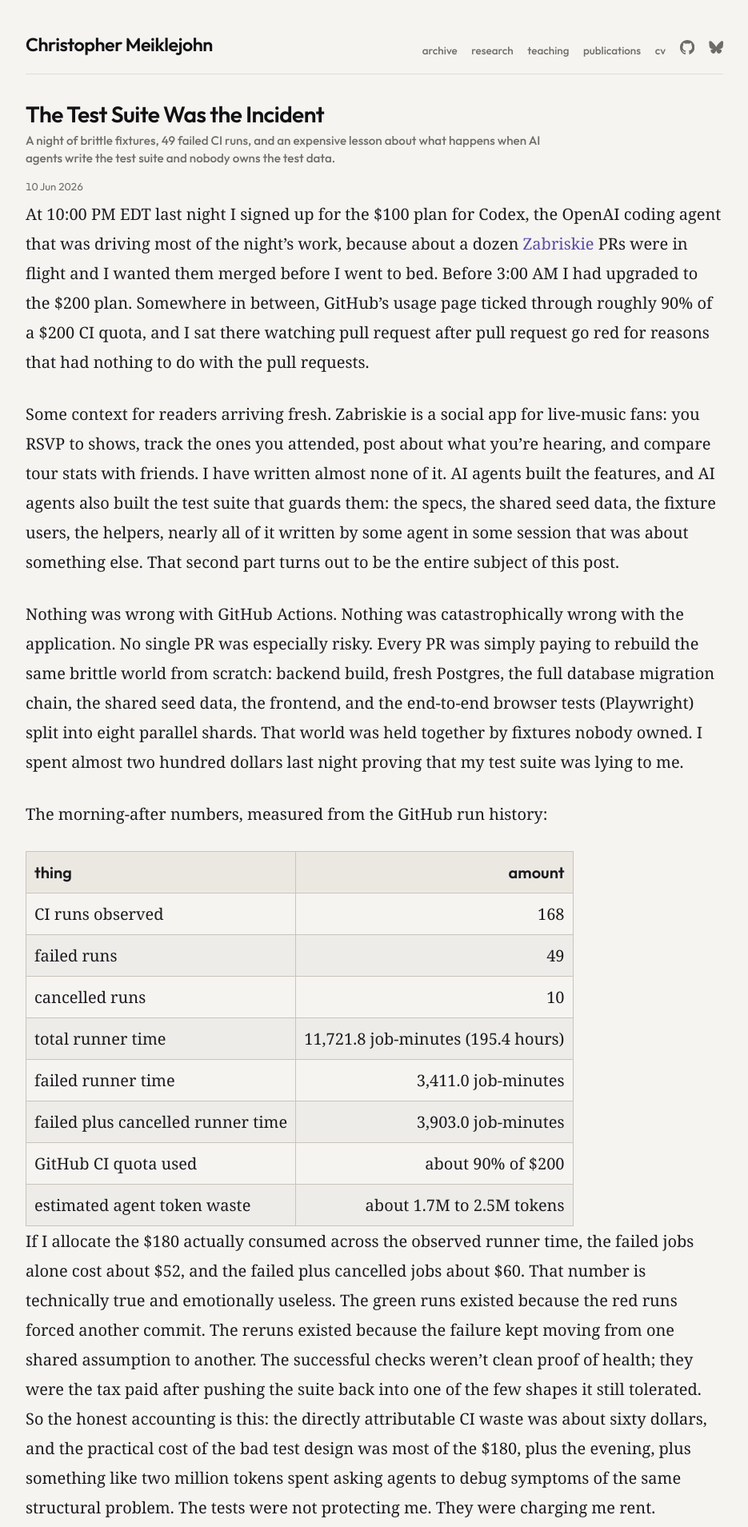
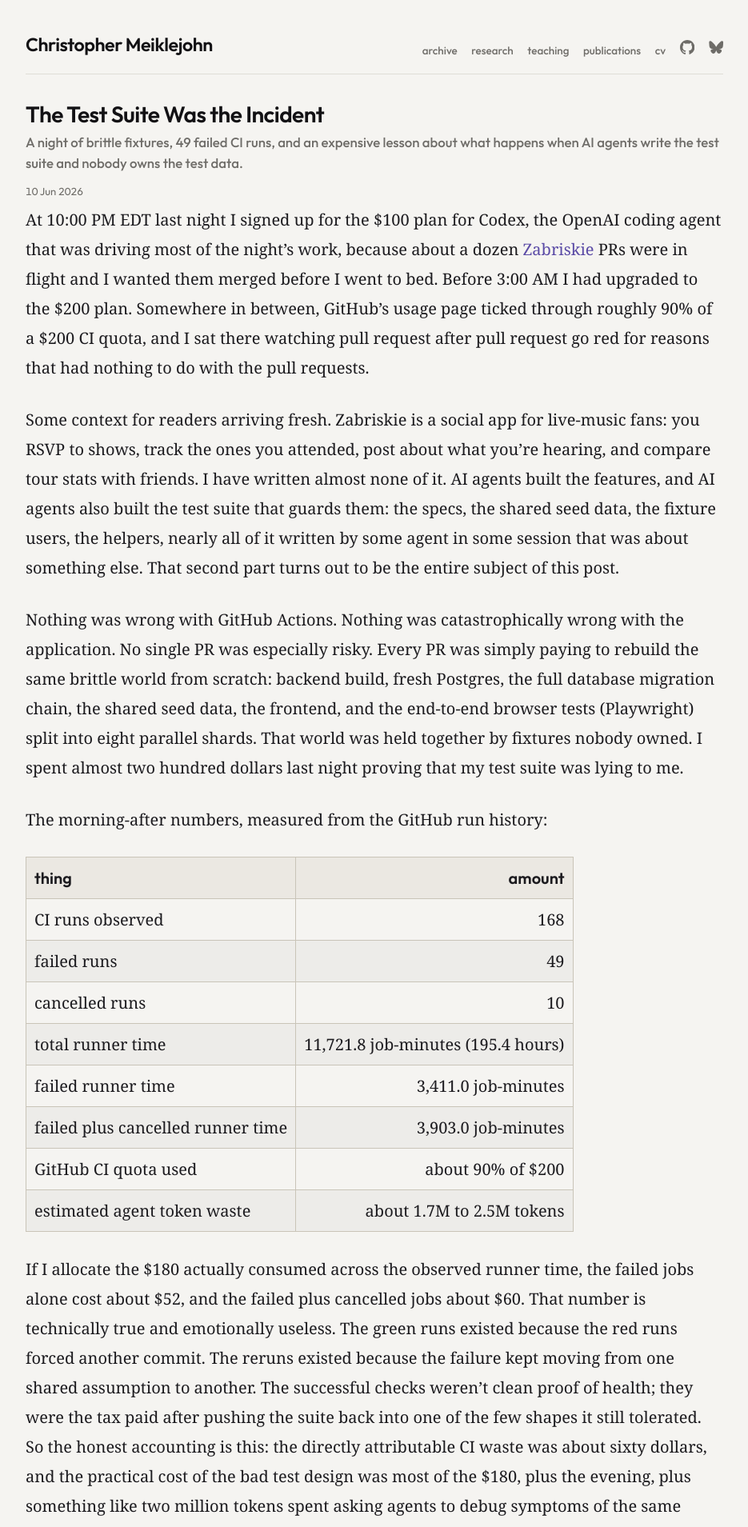
Before and after one commit to cmeiklejohn/cmeiklejohn.github.io, a Jekyll site: the page built from _posts/2026-06-10-the-test-suite-was-the-incident.markdown, in a window 1280 px wide. Shown: the top 1909 px of the page at 80% size, without its empty margins (172-1107 px from the left). Built offline with Jekyll 4.4.1, drawn with Linux system fonts in a browser that asks for light colours; some web fonts are replaced.

Commit message:
Fingerprint stylesheets; fix table spacing and subtitle width
Cloudflare fronts this site and serves /css/*.css with max-age=14400
while the HTML stays DYNAMIC, so the last two deploys shipped fresh
markup against a four-hour-old stylesheet — the CSS changes were not
visible at all. Stylesheet URLs now carry ?v={{ site.time }}, which
changes every build, so a deploy can no longer be half-applied.

Two fixes that follow from the full-width prose:

- .post #post > p had margin-top zeroed, so a paragraph after a table
  sat flush against its bottom border. Margins are symmetric again and
  collapsing gives adjacent paragraphs the same 1.4em, while a paragraph
  after a table, list, or figure now clears it. Tables also carry their
  own bottom margin; they had none.
- .post-subtitle had a 42rem cap that was invisible while the prose was
  capped at the same width. With the prose full width it stopped short
  of every paragraph under it. Cap removed, size raised to 1.05rem to
  sit correctly under a 28px title.

Co-Authored-By: Claude Opus 5 <noreply@anthropic.com>

```diff
--- a/_layouts/default.html
+++ b/_layouts/default.html
@@ -25,14 +25,19 @@
 
         <!-- Self-hosted fonts (declarations in main.css) -->
 
+        <!-- Stylesheets carry a build-time fingerprint. Cloudflare fronts this
+             site and caches /css/*.css for 4 hours (max-age=14400) while the
+             HTML stays DYNAMIC, so without this a deploy ships fresh markup
+             against a stale stylesheet. site.time changes every build. -->
+
         <!-- syntax highlighting CSS -->
-        <link rel="stylesheet" href="/css/syntax.css">
+        <link rel="stylesheet" href="/css/syntax.css?v={{ site.time | date: '%s' }}">
 
         <!-- Custom CSS -->
-        <link rel="stylesheet" href="/css/main.css">
+        <link rel="stylesheet" href="/css/main.css?v={{ site.time | date: '%s' }}">
 
         {% if page.series == "mas" %}
-        <link rel="stylesheet" href="/css/mas-series.css">
+        <link rel="stylesheet" href="/css/mas-series.css?v={{ site.time | date: '%s' }}">
         {% endif %}
 
         <link rel="alternate" type="application/rss+xml" title="{{ site.name }}" href="{{ site.url }}/feed.xml">
--- a/css/main.css
+++ b/css/main.css
@@ -898,14 +898,15 @@ code {
   color: var(--fg-heading);
 }
 
+/* No max-width: the subtitle shares the full column with the prose below it,
+   so capping it here left it stopping short of every paragraph. */
 .post-subtitle {
   font-family: var(--font-ui);
-  font-size: 0.95rem;
+  font-size: 1.05rem;
   font-weight: 500;
-  line-height: 1.45;
+  line-height: 1.5;
   margin: 0.35rem 0 0;
   color: var(--fg-muted);
-  max-width: 42rem;
 }
 
 .post-header {
@@ -1093,9 +1094,16 @@ main > #post {
   line-height: 1.85;
 }
 
-/* Paragraph gap must exceed the leading, or paragraphs run together. */
+/* Paragraph gap must exceed the leading, or paragraphs run together. Kept
+   symmetric so margin collapsing gives adjacent paragraphs 1.4em while a
+   paragraph following a table, figure, or list still clears it. */
 .post #post > p {
-  margin: 0 0 1.4em;
+  margin: 1.4em 0;
+}
+
+/* Tables carry no margin of their own by default. */
+.post #post table {
+  margin: 0.5em 0 1.4em;
 }
 
 /* Headings need to outrank the body text they introduce. */
```
